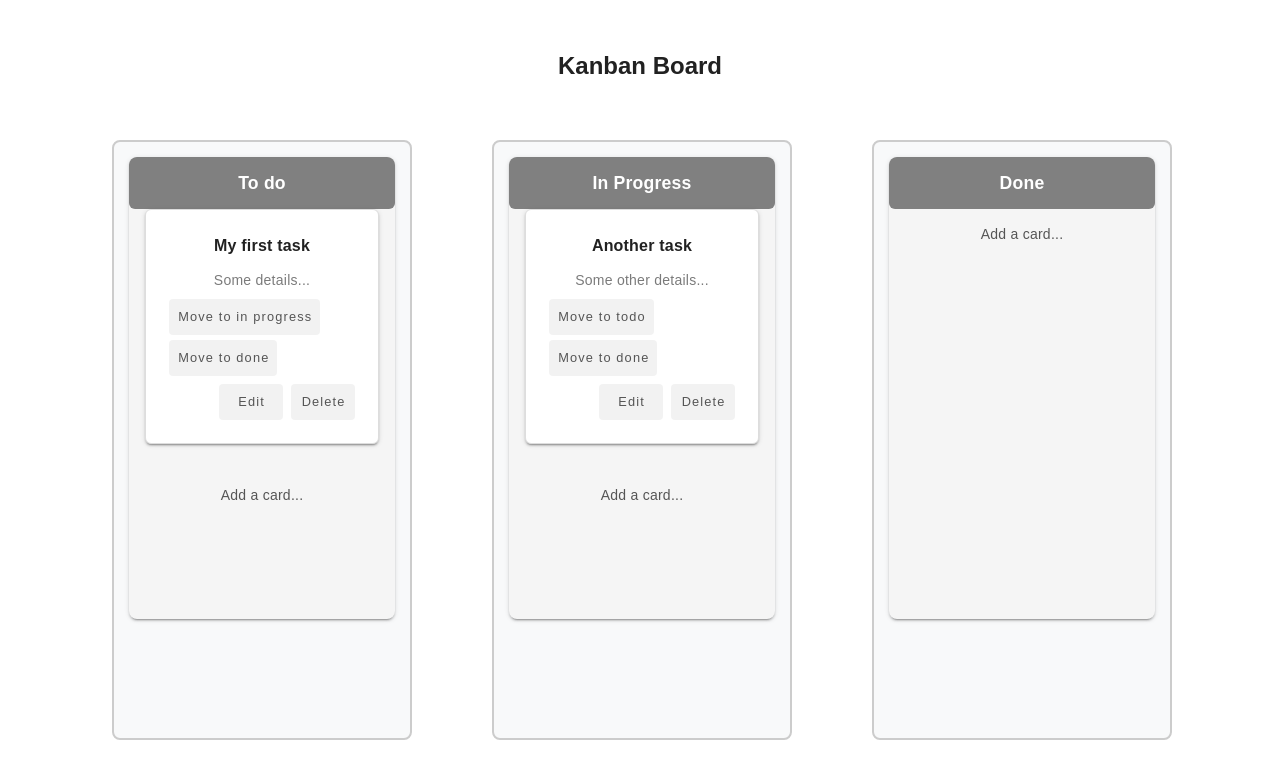
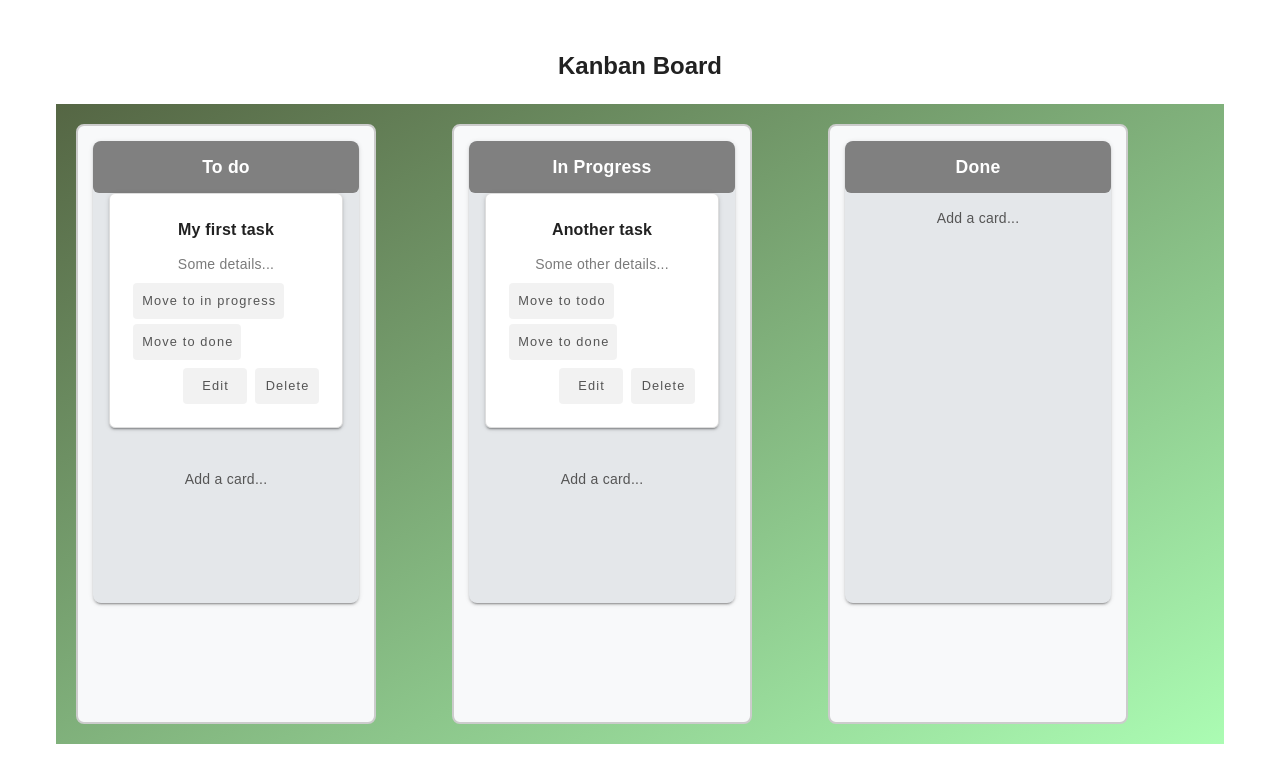
Before and after one commit to mitanuriel/vue-kanban, a Vue app: page / in a window 1280 px wide. Shown: the top 782 px of the page. Built offline with nearby package versions, Linux system fonts and the light colour scheme.

Commit message:
Aligned the grid of the board

```diff
--- a/src/components/KanbanBoard.vue
+++ b/src/components/KanbanBoard.vue
@@ -1,10 +1,12 @@
 <template>
-  <v-container fluid>
-    <v-row class="kanban-board">
+  <v-container fluid class="kanban-background">
+
+    <v-row dense class="kanban-board" no-gutters  style="gap: 0;">
       <v-col
       v-for="column in columns"
       :key="column.id"
-      cols="auto"
+      cols="12"
+      md="4"
       class="kanban-column"
       >
         <KanbanColumn
@@ -116,12 +118,18 @@ function saveEdit(){
   gap: 20px;
   justify-content: start;
   padding: 20px;
+  margin: 4px !important;
+  padding: 0 !important;
+  gap: 20px;
+
 }
+
 
 .kanban-column {
   flex: 1;
   min-width: 250px;
-  margin: 0 10px;
+  margin: 0 !important;
+
 }
 
 .add-card-btn {
@@ -138,4 +146,10 @@ function saveEdit(){
 .add-card-btn:hover {
   background-color: #388e3c !important;
 }
+
+.kanban-background {
+
+   background: linear-gradient(to bottom right, #564, #abfcb3);
+
+}
 </style>
--- a/src/components/KanbanCard.vue
+++ b/src/components/KanbanCard.vue
@@ -78,7 +78,7 @@ function onDeleteCard() {
   border-radius: 6px;
   border: 1px solid #ddd;
   margin-bottom: 16px;
-  box-shadow: 2px 2px 10px rgba(0, 0, 0, 0.1);
+  box-shadow: 0 2px 6px rgba(0, 0, 0, 0.2);
 }
 
 .card-title {
--- a/src/components/KanbanColumn.vue
+++ b/src/components/KanbanColumn.vue
@@ -65,10 +65,12 @@ const onEditCard = (cardId: number) => {
   padding: 15px;
   border-radius: 8px;
   border: 2px solid #ccc;
+  min-height: 600px;
+
 }
 
 .column-wrapper {
-  background-color: #f5f5f5;
+  background-color: #e4e7ea;;
   border-radius: 8px;
   padding-bottom: 10px;
   text-align: center;
```
